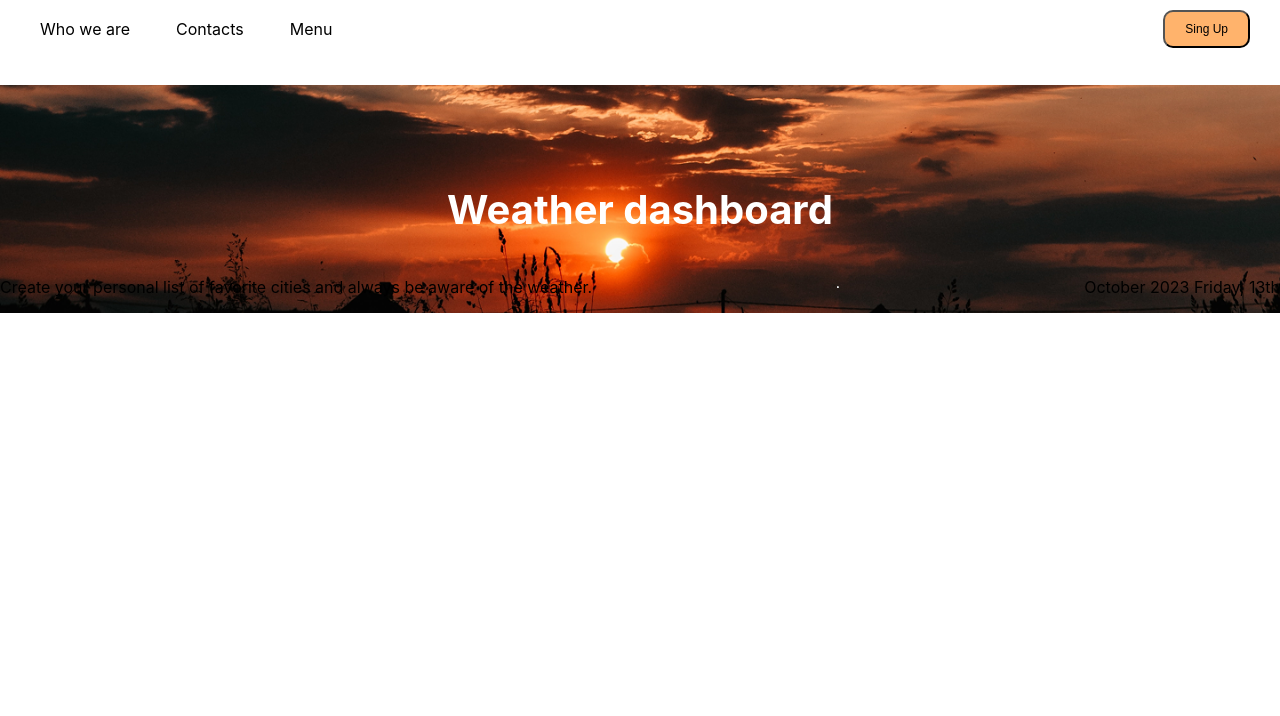
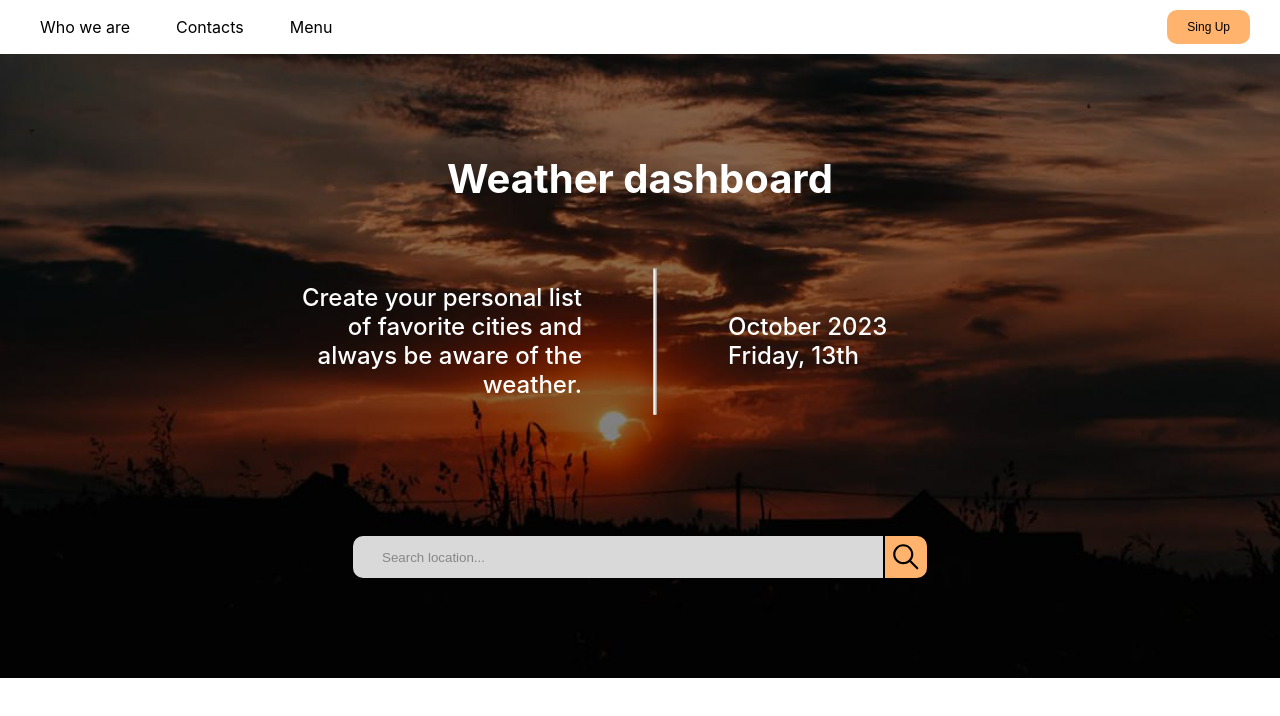
Before and after one commit to ada4ka/Weather, a React (Create React App) app: page / in a window 1280 px wide. Shown: the top 716 px of the page. Built offline with nearby package versions, Linux system fonts and the light colour scheme.

Commit message:
finish header

```diff
--- a/src/App.js
+++ b/src/App.js
@@ -8,7 +8,7 @@ import UseNews from './components/news/ UseNews';
 import UsePixabay from './components/pixabay/UsePixabay';
 import UseWeather from './components/weather/UseWeather';
 import Header from './components/header/Header';
-
+import './reset.css'
 
 function App() {
   return (
--- a/src/components/header/Header.css
+++ b/src/components/header/Header.css
@@ -1,17 +1,80 @@
+@import '../\ Root.css';
+*{
+    margin: 0;
+    padding: 0;
+}
 .header-title{
-    display: flex;
-  justify-content: center;
     font-size: 40px;
     color: white;
+    margin-bottom: 80px;
+}
+.header{
     padding-top: 100px;
+    padding-bottom: 100px;
+    display: flex;
+    flex-direction: column;
+    align-items: center;
 }
 .header-preview{
-    align-items: center;
-    justify-content: center;
+    margin-left: -80px;
     display: flex;
-
+        align-items: center;
+    row-gap: 52px;
+    margin-bottom: 137px;
 }
 .header-preview-vertical-line{
     rotate: 90deg;
     background: white;
+    width: 144px;
+    height: 1px;
 }
+.header-preview-left{
+    max-width: 290px;
+    color: white;
+    text-align: right;
+    font-size: 24px;
+    font-weight: 500;
+}
+.header-preview-right{
+    color: white;
+    max-width: 180px;
+    font-size: 24px;
+    font-weight: 500;
+}
+.header-form{
+display: flex;
+row-gap: 3px;
+
+
+}
+input[name="search"]{
+    background: #D9D9D9;
+    color: black;
+    padding: 13px 0px 12px 29px;
+    border-radius: 10px;
+       border-top-right-radius: 0px;
+     border-bottom-right-radius: 0px;;
+     width: 530px;
+     margin-right: 2px;
+
+}
+input[name="search"]::placeholder{
+    color: #878787;
+
+}
+
+.header-form-bg{
+    background: var(--primary-color);
+    width: 42px;
+    height: 42px;
+    border-top-right-radius: 10px;
+     border-bottom-right-radius: 10px;
+     display: flex;
+     justify-content: center;
+    align-items: center;
+    cursor: pointer;
+}
+.header-form-search{
+    width: 80%;
+    height: 80%;
+}
--- a/src/components/header/Header.jsx
+++ b/src/components/header/Header.jsx
@@ -1,13 +1,13 @@
 import React from "react";
 import './Header.css';
 import FonHeader from '../images/fon-header.png'
-const Header= () => {
+import { IoIosSearch } from "react-icons/io";
+const Header = () => {
   return (
     <header className="header"
       style={{
         background: `url(${FonHeader}) no-repeat center/cover`,
-      }}
-    >
+      }}>
       <h1 className="header-title">Weather dashboard</h1>
       <div className="header-preview">
         <p className="header-preview-left">Create your personal list of favorite cities and
@@ -16,9 +16,15 @@ const Header= () => {
         <p className="header-preview-right" >October 2023
           Friday, 13th</p>
       </div>
+      <form className="header-form">
+          <input type="search" name="search" placeholder="Search location..."/>
+          <div className="header-form-bg">
+            <IoIosSearch className="header-form-search" />
+          </div>
+      </form>
     </header>
   );
 };
 
-export default   Header
+export default Header
   ;
--- /dev/null
+++ b/src/reset.css
@@ -0,0 +1,21 @@
+*{
+    margin: 0;
+    padding: 0;
+}
+button{
+    border: none;
+    background: none;
+    cursor: pointer;
+}
+input{
+      border: none;
+    background: none;
+}
+input:focus{
+    outline: none;
+    border: none;
+}
+input:focus-visible{
+    outline: none;
+    border: none;
+}
```
Also changed, not shown: src/components/images/fon-header.png. Lines whose indentation alone changed are shown as unchanged.
